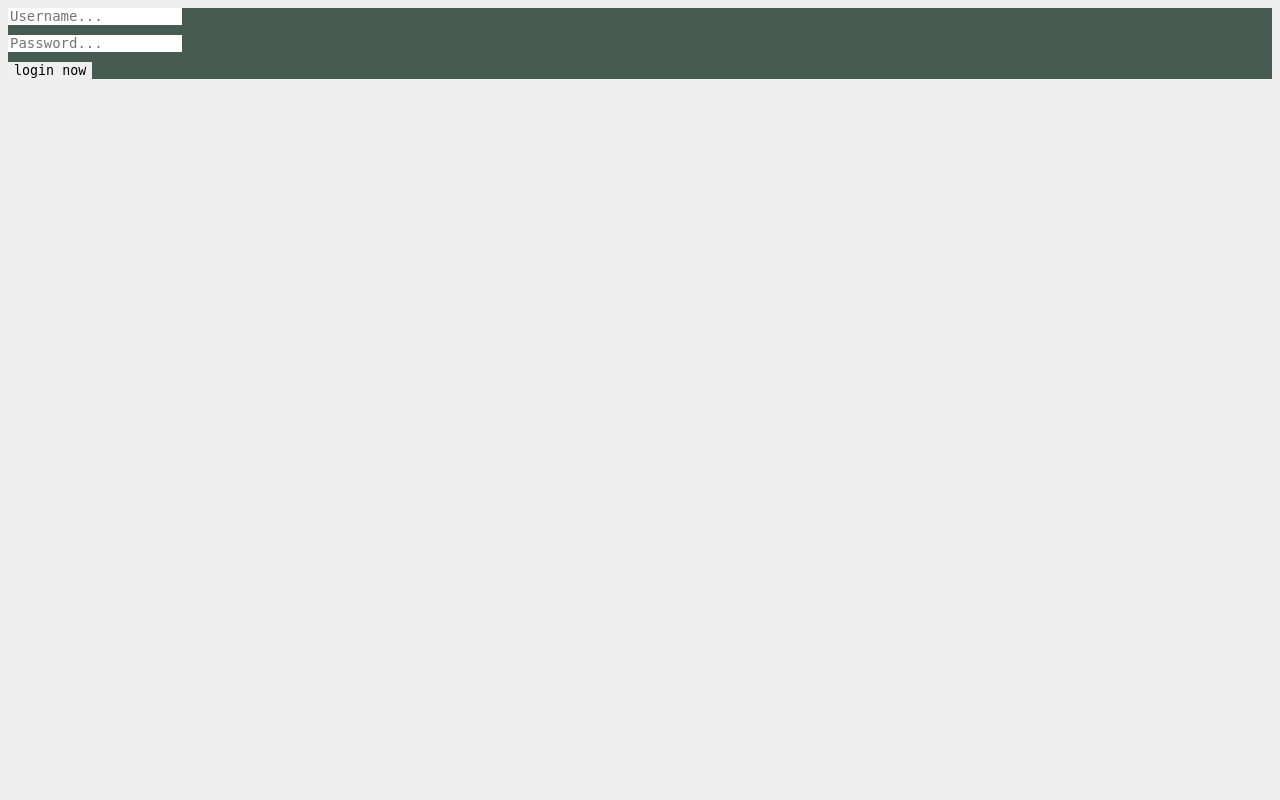
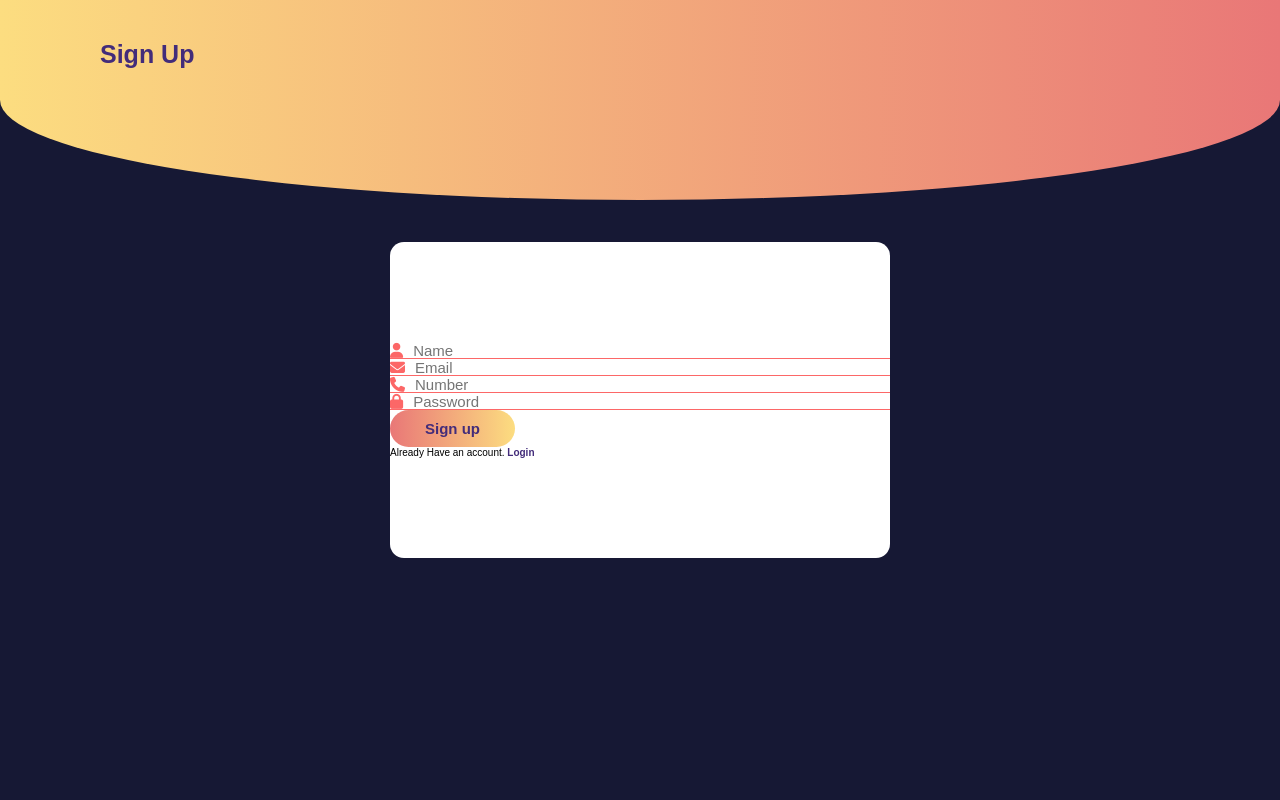
Before and after one commit to LumHamitii/ProjektiWEB, a PHP site: page /login.php in a window 1280 px wide. Run offline with PHP 8.4, Linux system fonts and the light colour scheme.

Commit message:
Register form

```diff
--- /dev/null
+++ b/log.css
@@ -0,0 +1,158 @@
+*{
+    margin:0;padding:0;
+    box-sizing: border-box;
+    font-family: 'Poppins', sans-serif;
+}
+html{
+    font-size: 62.5%;
+}
+
+.container{
+    display: flex;
+    align-items: center;
+    justify-content: center;
+    height: 100vh;
+    background-color:#161834 ;
+}
+
+.container .form{
+    flex-basis: 100%;
+    max-width: 50rem;
+    background-color: #fff;
+    z-index: 1;
+    padding: 10rem 0 ;
+    border-radius: 14px;
+    box-shadow: 0 0 30px rgba (255,255,0.1);
+}
+.container .form::before{
+    content:"";
+    position: absolute;
+    top:0;
+    left:0;
+    width:100%;
+    height:20rem;
+    background: linear-gradient(to left, #E97777, #FCDD80);
+    border-radius: 0 0 100% 100%;
+    transition: all.3s;
+    z-index: -1;
+}
+
+.form h1{
+    position: absolute;
+    top: 4rem;
+    left: 10rem;
+    color: #432C7a;
+    font-size: 2.5rem;
+    transition: all 0.3s;
+}
+
+.form form {
+    background-color:#fff ;
+    padding: 4 rem  ;
+    border:10px;
+    box-shadow: 0 0 30px rgba (255,255,255 0.1);
+}
+
+
+.form form {
+
+    transition: all 0.3s;
+}
+
+.form .form-input{
+position:relative;
+display: flex;
+align-items: baseline;
+margin: 0 auto;
+}
+
+.form-input i{
+    font-size:1.5rem;
+    color: #fc6767;
+    margin-right: 1rem;
+}
+.form-input input{
+    width: auto;
+    border: none;
+    outline: none;
+    font-size: 1.5rem;
+    color: 1rem 0;
+}
+
+.form-input .bar{
+    position: absolute;
+    left:0 ;
+    bottom: 0;
+    background-color: #fc6767;
+    width: 100%;
+    height: 1px;
+}
+
+.form-input .bar::after{
+    content: "";
+    position: absolute;
+    left: 0;
+    bottom: 0;
+    background-color: #fc6767;
+    width: 100%;
+    height: 2px;
+    transform: scaleX(0);
+    transform-origin: left;
+    transition: 0.5s;
+}
+.form-input input:focus+ .bar::after{
+    transform: scaleX(1);
+}
+
+form .submit-btn{
+    display: block;
+    border: none;
+    outline: none;
+    font-size: 1.5rem;
+    color: #432C7A;
+    font-weight: 600;
+    background: linear-gradient(to right, #E97777, #FCDD80);
+    border-radius: 30px;
+    padding: 1rem 3.5rem;
+    margin: 3rem auto 2 rem;
+    text-align: center;
+    cursor: pointer;
+    transition: all 3s;
+}
+
+form .submit-btn:hover{
+    background: linear-gradient(to left, #E97777, #FCDD80);
+}
+form.switch-login{
+    display: block;
+    text-align: center;
+    font-size: 1.5rem;
+    color:#000;
+}
+
+.form .switch-login a{
+    text-decoration: none;
+    color: #432C7A;
+    font-weight: 600;
+
+}
+
+form.switch-login a:hover{
+    text-decoration: underline;
+}
+@media(max-width:1024px){
+    .form h1 {
+        position: absolute;
+        left: 50%;
+        transform: translateX(-50%);
+    }
+    .form form {
+        transform: translateX(0);
+        border-radius: unset;
+        box-shadow: unset;
+    }
+    .container .form::before{
+        height: 10rem;
+
+    }
+}
--- a/login.php
+++ b/login.php
@@ -4,14 +4,39 @@
   <meta charset="UTF-8">
   <meta http-equiv="X-UA-Compatible" content="IE=edge">
   <meta name="viewport" content="width=device-width, initial-scale=1.0">
-  <link rel="stylesheet" href="style.css">
-  <title>Login</title>
+  <link rel="stylesheet" href="https://cdnjs.cloudflare.com/ajax/libs/font-awesome/6.2.1/css/all.min.css" integrity="sha512-MV7K8+y+gLIBoVD59lQIYicR65iaqukzvf/nwasF0nqhPay5w/9lJmVM2hMDcnK1OnMGCdVK+iQrJ7lzPJQd1w==" crossorigin="anonymous" referrerpolicy="no-referrer" />  <!-- CDN per logo te shoping  -->
+  <link rel ="stylesheet" href="log.css"></link>
+  <title>Login-register</title>
 </head>
 <body>
-  <div class="kutiaLogin">
-    <input type="text" placeholder="Username..." name="user"><br><br>
-    <input type="password" placeholder="Password..." name="password"><br><br>
-    <input type="submit" value="login now" class="btn">
+  <div class="container">
+    <div class="form">
+      <h1>Sign Up</h1>
+      <form action="">
+        <div class="form-input">
+      <i class='fa-solid fa-user'></i>
+      <input type="text" placeholder="Name">
+      <span class="bar"></span>
+        </div>
+        <div class="form-input">
+      <i class='fa-solid fa-envelope'></i>
+            <input type="email" placeholder="Email">
+      <span class="bar"></span>
+        </div>
+        <div class="form-input">
+      <i class='fa-solid fa-phone'></i>
+            <input type="tel" placeholder="Number">
+      <span class="bar"></span>
+        </div>
+        <div class="form-input">
+      <i class='fa-solid fa-lock'></i>
+            <input type="password" placeholder="Password">
+      <span class="bar"></span>
+        </div>
+        <button type="submit" class="submit-btn">Sign up</button>
+        <span class="switch-login">Already Have an account. <a href="#login">Login</a></span>
+      </form>
+    </div>
   </div>
 </body>
 </html>
--- a/style.css
+++ b/style.css
@@ -528,6 +528,6 @@ footer a:hover{
 
 
 .kutiaLogin {
-    border: #a84308;
+    border: 2px solid #a84308;
     background-color: #465b52;
 }
```
Also changed, not shown: users.sql (deleted).
